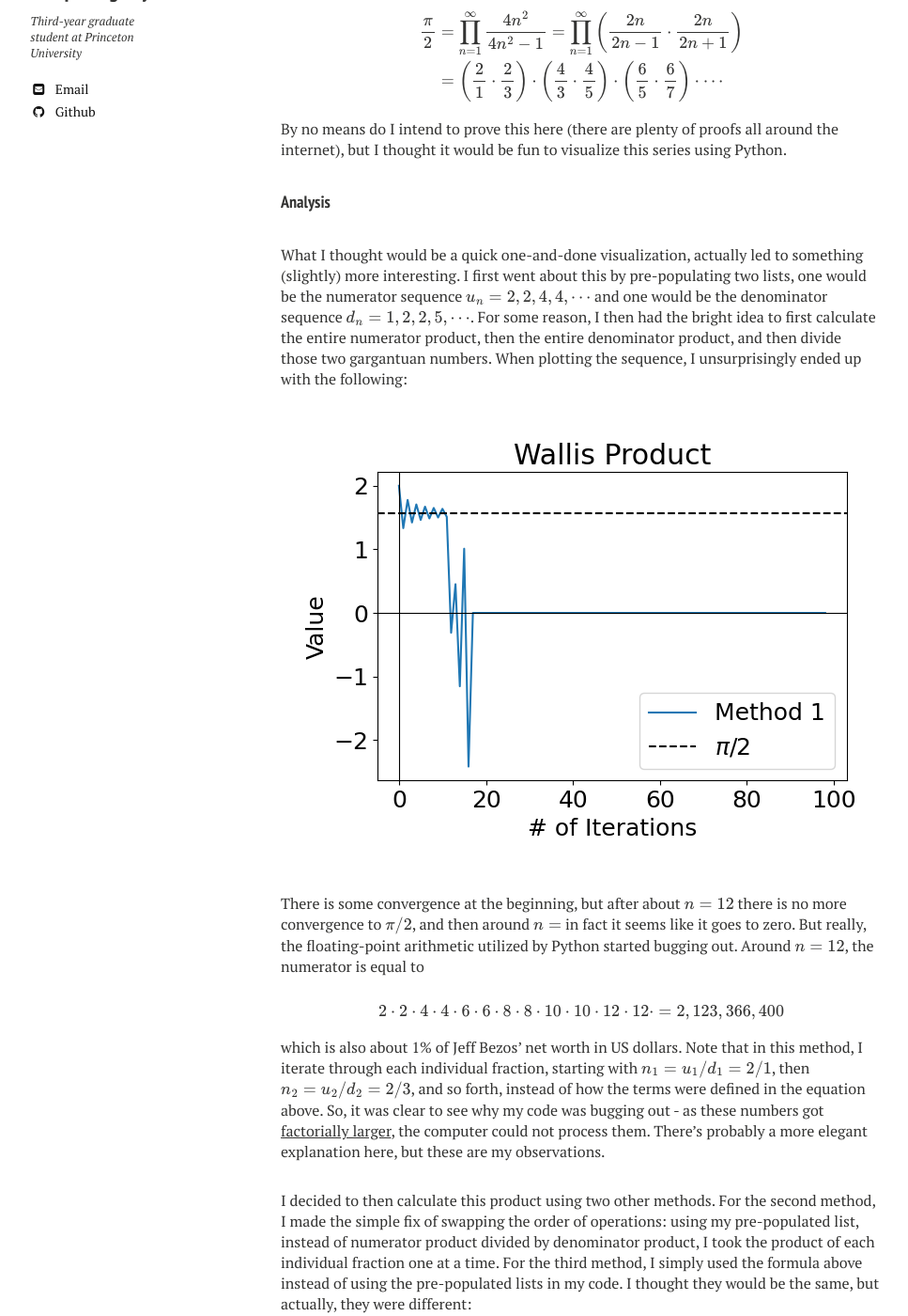
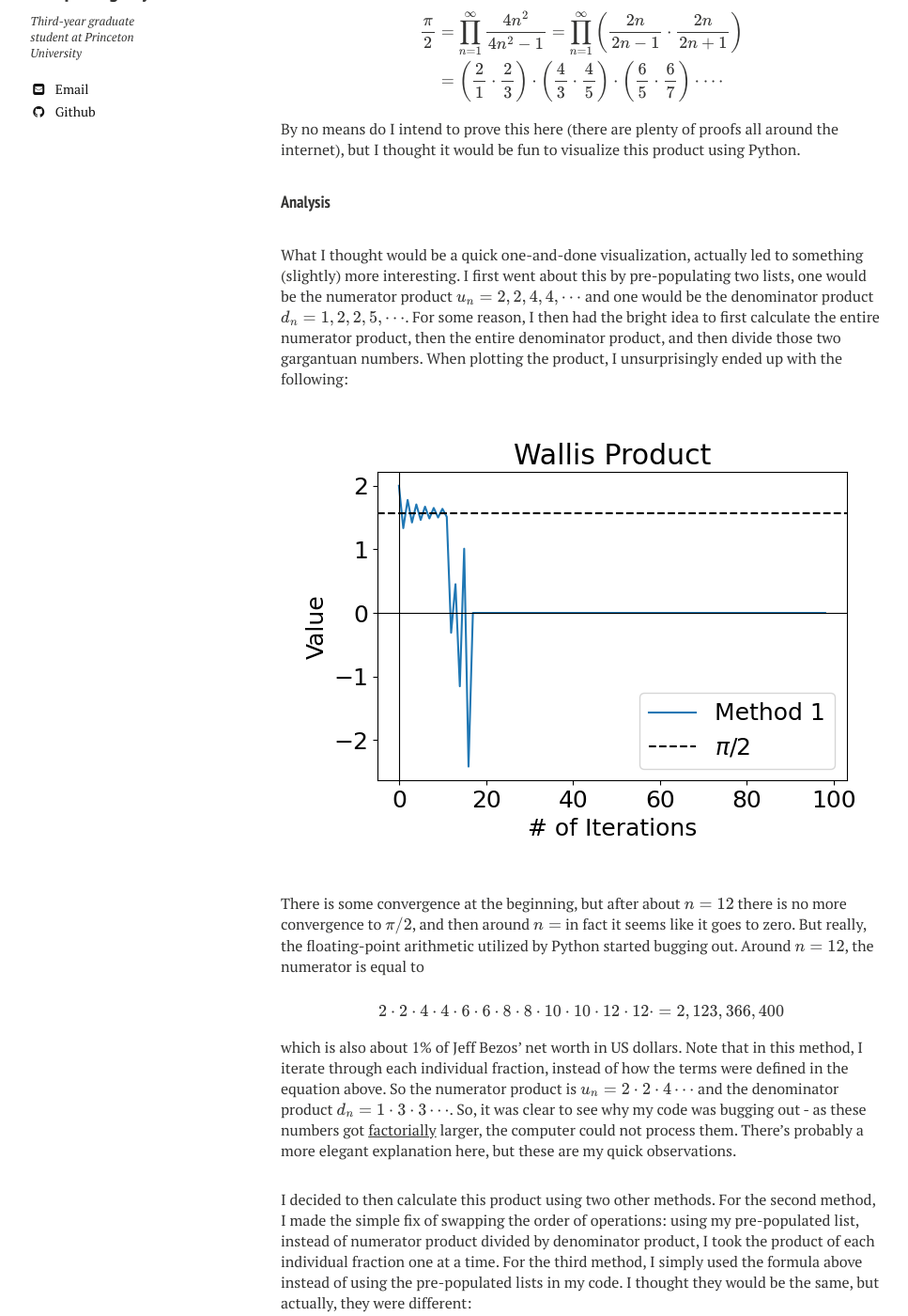
Before and after one commit to josephfogarty/josephfogarty.github.io, a Jekyll site: the page built from _posts/2020-01-20-wallis.md, in a window 1280 px wide and 1400 px high, scrolled down 422 px. Shown: the whole window at 94% size, without its empty margins (21-988 px from the left). Built offline with Jekyll 4.4.1, drawn with Linux system fonts in a browser that asks for light colours; nearby versions of some CDN libraries; formulas are drawn with MathJax 3; some of the changed text lies outside the part shown.

Commit message:
Update 2020-01-20-wallis.md

```diff
--- a/_posts/2020-01-20-wallis.md
+++ b/_posts/2020-01-20-wallis.md
@@ -25,11 +25,11 @@
 \end{align*}
 $$
 
-By no means do I intend to prove this here (there are plenty of proofs all around the internet), but I thought it would be fun to visualize this series using Python.
+By no means do I intend to prove this here (there are plenty of proofs all around the internet), but I thought it would be fun to visualize this product using Python.
 
 #### Analysis
 
-What I thought would be a quick one-and-done visualization, actually led to something (slightly) more interesting. I first went about this by pre-populating two lists, one would be the numerator sequence $$u_n=2,2,4,4,\cdots$$ and one would be the denominator sequence $$d_n=1,2,2,5,\cdots$$. For some reason, I then had the bright idea to first calculate the entire numerator product, then the entire denominator product, and then divide those two gargantuan numbers. When plotting the sequence, I unsurprisingly ended up with the following:
+What I thought would be a quick one-and-done visualization, actually led to something (slightly) more interesting. I first went about this by pre-populating two lists, one would be the numerator product $$u_n=2,2,4,4,\cdots$$ and one would be the denominator product $$d_n=1,2,2,5,\cdots$$. For some reason, I then had the bright idea to first calculate the entire numerator product, then the entire denominator product, and then divide those two gargantuan numbers. When plotting the product, I unsurprisingly ended up with the following:
 
 ![Figure 1](/images/posts/wallis_post1.png)
 
@@ -39,7 +39,7 @@
 2\cdot 2\cdot 4\cdot 4\cdot 6\cdot 6\cdot 8\cdot 8\cdot 10\cdot 10\cdot 12\cdot 12\cdot = 2,123,366,400
 $$
 
-which is also about 1% of Jeff Bezos' net worth in US dollars. Note that in this method, I iterate through each individual fraction, starting with $$n_1=u_1/d_1=2/1$$, then $$n_2=u_2/d_2=2/3$$, and so forth, instead of how the terms were defined in the equation above. So, it was clear to see why my code was bugging out - as these numbers got [factorially larger](https://en.wikipedia.org/wiki/Factorial){:target="\_blank"}, the computer could not process them. There's probably a more elegant explanation here, but these are my observations.
+which is also about 1% of Jeff Bezos' net worth in US dollars. Note that in this method, I iterate through each individual fraction, instead of how the terms were defined in the equation above. So the numerator product is $$u_n=2\cdot 2\cdot 4\cdots$$ and the denominator product $$d_n=1\cdot 3\cdot 3\cdots$$. So, it was clear to see why my code was bugging out - as these numbers got [factorially](https://en.wikipedia.org/wiki/Factorial){:target="\_blank"} larger, the computer could not process them. There's probably a more elegant explanation here, but these are my quick observations.
 
 I decided to then calculate this product using two other methods. For the second method, I made the simple fix of swapping the order of operations: using my pre-populated list, instead of numerator product divided by denominator product, I took the product of each individual fraction one at a time. For the third method, I simply used the formula above instead of using the pre-populated lists in my code. I thought they would be the same, but actually, they were different:
 
@@ -49,8 +49,8 @@
 
 $$
 \begin{align*}
-n_1 &= \frac{2}{1} = 2
-n_2 &= \frac{2}{1}\cdot\frac{2}{3} \approx 1.33
+n_1 &= \frac{2}{1} = 2 \\
+n_2 &= \frac{2}{1}\cdot\frac{2}{3} \approx 1.33 \\
 n_3 &= \frac{2}{1}\cdot\frac{2}{3}\cdot\frac{4}{3} \approx 1.77
 \end{align*}
 $$
@@ -59,8 +59,8 @@
 
 $$
 \begin{align*}
-n_1 &= \bigg(\frac{2}{1}\cdot\frac{2}{3}\bigg) \approx 1.33
-n_2 &= \bigg(\frac{2}{1}\cdot\frac{2}{3}\bigg) \cdot \bigg(\frac{4}{3}\cdot\frac{4}{5}\bigg) \approx 1.42
+n_1 &= \bigg(\frac{2}{1}\cdot\frac{2}{3}\bigg) \approx 1.33 \\
+n_2 &= \bigg(\frac{2}{1}\cdot\frac{2}{3}\bigg) \cdot \bigg(\frac{4}{3}\cdot\frac{4}{5}\bigg) \approx 1.42 \\
 n_3 &= \bigg(\frac{2}{1}\cdot\frac{2}{3}\bigg) \cdot \bigg(\frac{4}{3}\cdot\frac{4}{5}\bigg) \bigg(\frac{6}{5}\cdot\frac{6}{7}\bigg) \approx 1.46
 \end{align*}
 $$
```
